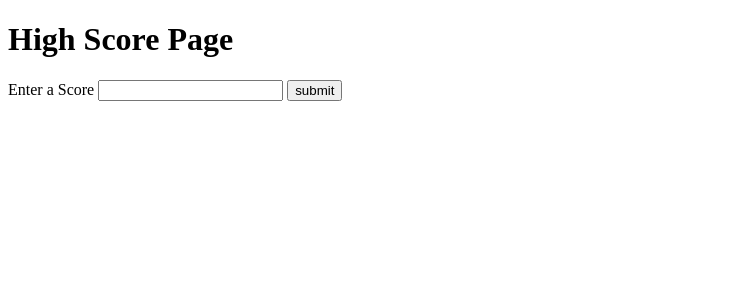
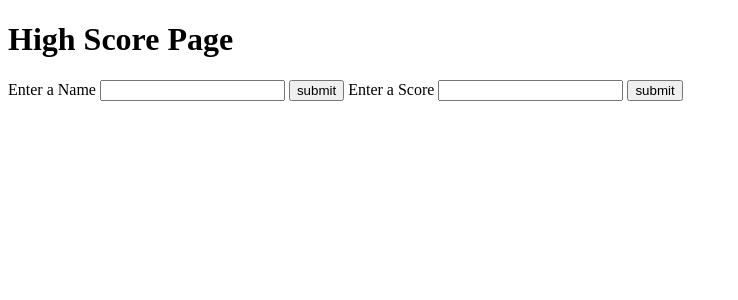
Before and after one commit to jaredbean/TypingGame, a PHP site: page / in a window 1280 px wide. Shown: the top 300 px of the page, without its empty margins (0-738 px from the left). Run offline with PHP 8.4, Linux system fonts and the light colour scheme.

Commit message:
Add files via upload

```diff
--- a/index.php
+++ b/index.php
@@ -8,8 +8,11 @@
 		<h1>High Score Page</h1>
 
 		<form method="post" action="index.php">
+			<label>Enter a Name</label>
+			<input id="name" name="name"/>
+			<input type="submit" value="submit" name="submit"/>
 			<label>Enter a Score</label>
-			<input id="name" name="name"/>
+			<input id="score" name="score"/>
 			<input type="submit" value="submit" name="submit"/>
 		</form>
 		<?php
@@ -28,8 +31,8 @@
 				die("Connection failed: " . mysqli_connect_error());
 			}
 
-			$sql = "INSERT INTO NameBox (id)
-			VALUES ('" . $_POST['name'] . "')";
+			$sql = "INSERT INTO ScoreBox (name, score)
+			VALUES ('" . $_POST['name'] . $_POST['score'] ."')";
 
 			if (mysqli_query($conn, $sql)) {
 				echo "Score Saved" . "<br>";
@@ -37,7 +40,7 @@
 				echo "Error: " . $sql . "<br>" . mysqli_error($conn);
 			}
 
-			$sql = "SELECT id FROM NameBox ORDER BY id DESC LIMIT 10";
+			$sql = "SELECT name, score FROM ScoreBox ORDER BY name DESC LIMIT 10";
 
 			$result = $conn->query($sql);
 
@@ -46,7 +49,7 @@
 				// output data of each row
 				$i = 1;
 				while($row = $result->fetch_assoc()) {
-					echo "" . $i . ".\t" . $row["id"]. "<br>";
+					echo "" . $i . ".\t" . $row["name"]. "<br>";
 					$i++;
 				}
 			} else {
--- a/lookGood.css
+++ b/lookGood.css
@@ -12,5 +12,10 @@ div {
 }
 
 table, th, td {
-  border: 1px solid black;
+	border: 1px solid black;
 }
+
+#big-text {
+	color: #EA202C;
+	font-size: 40px;
+}
```
